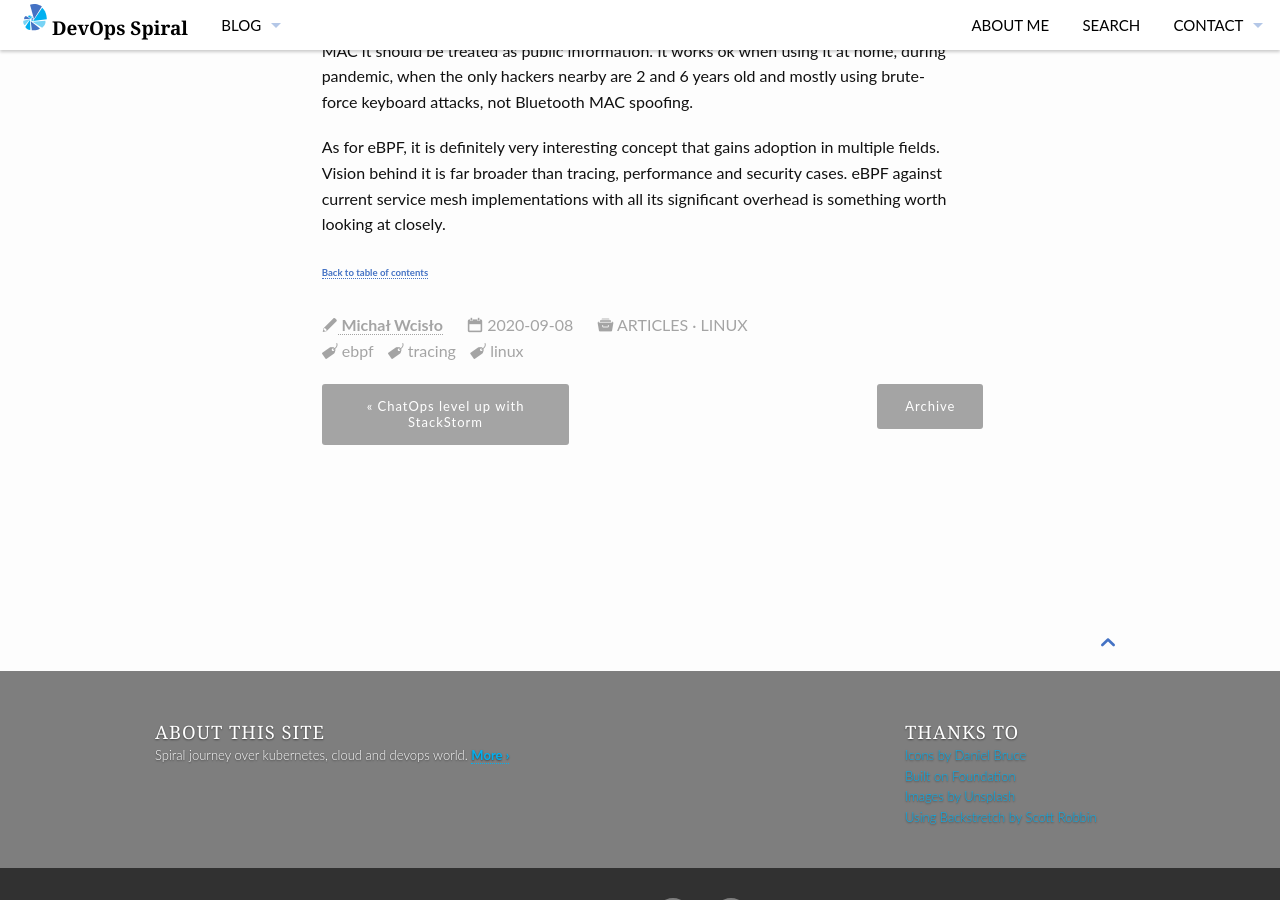
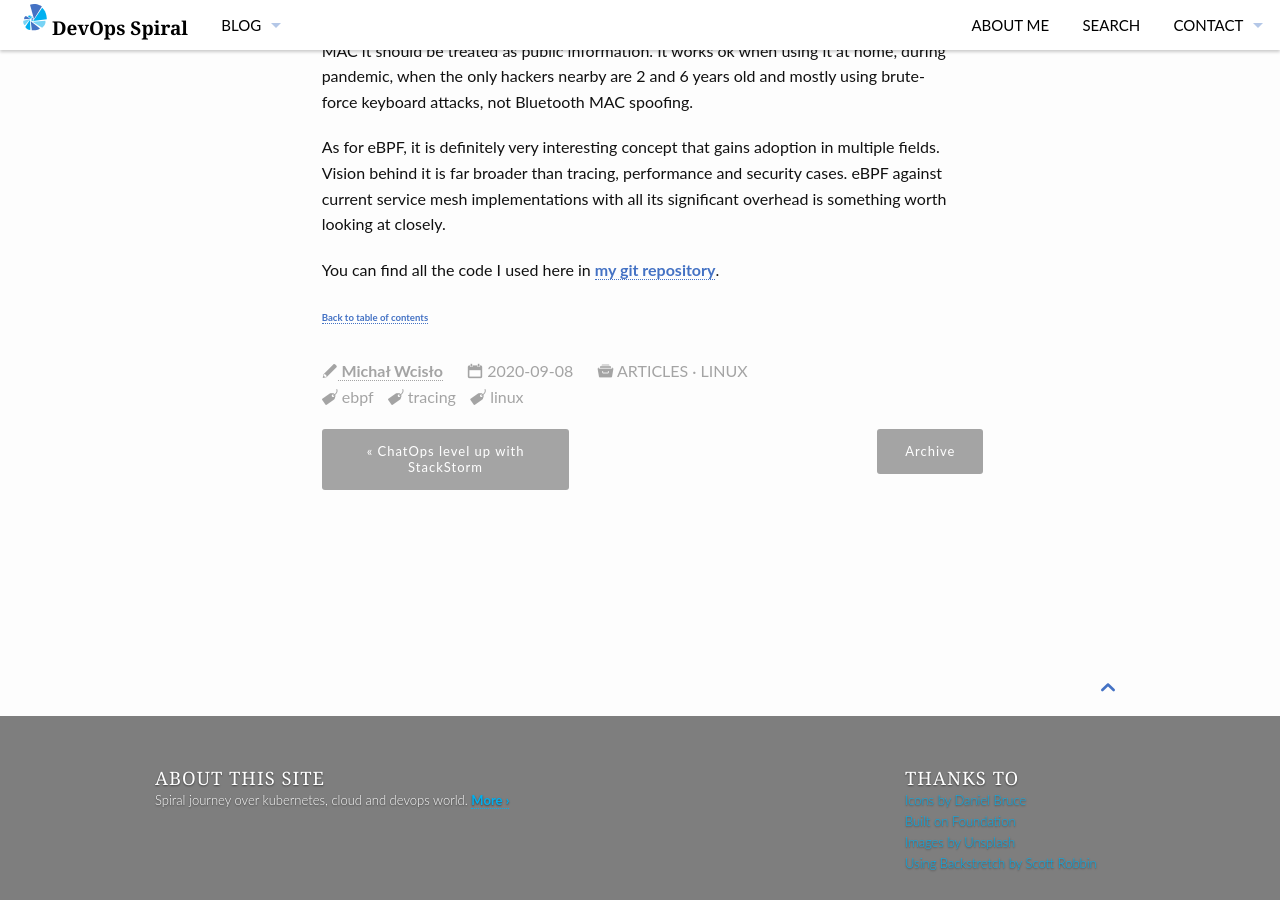
Before and after one commit to devopsspiral/devopsspiral.github.io, a Jekyll site: the page built from _posts/2020-09-08-ebpf-unlock.md, in a window 1280 px wide and 900 px high, scrolled down 7351 px. Built offline with Jekyll 4.4.1, drawn with Linux system fonts in a browser that asks for light colours.

Commit message:
add link to git repo

```diff
--- a/_posts/2020-09-08-ebpf-unlock.md
+++ b/_posts/2020-09-08-ebpf-unlock.md
@@ -256,4 +256,6 @@ Just remember that the script showed in this article was created for educational
 
 As for eBPF, it is definitely very interesting concept that gains adoption in multiple fields. Vision behind it is far broader than tracing, performance and security cases. eBPF against current service mesh implementations with all its significant overhead is something worth looking at closely.
 
+You can find all the code I used here in [my git repository](https://github.com/devopsspiral/ebpf-bt-unlock).
+
 <small markdown="1">[Back to table of contents](#toc)</small>
```
